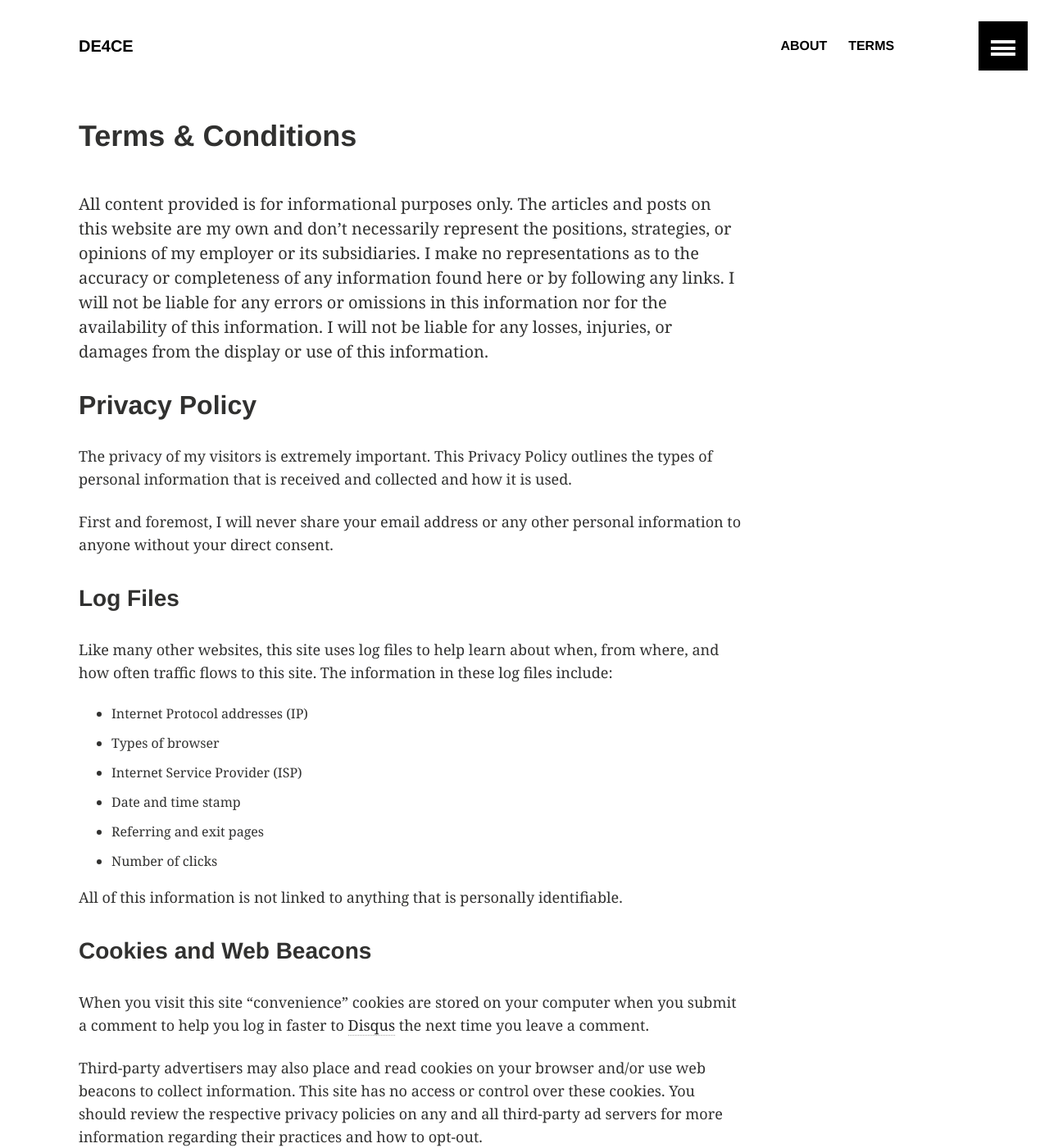
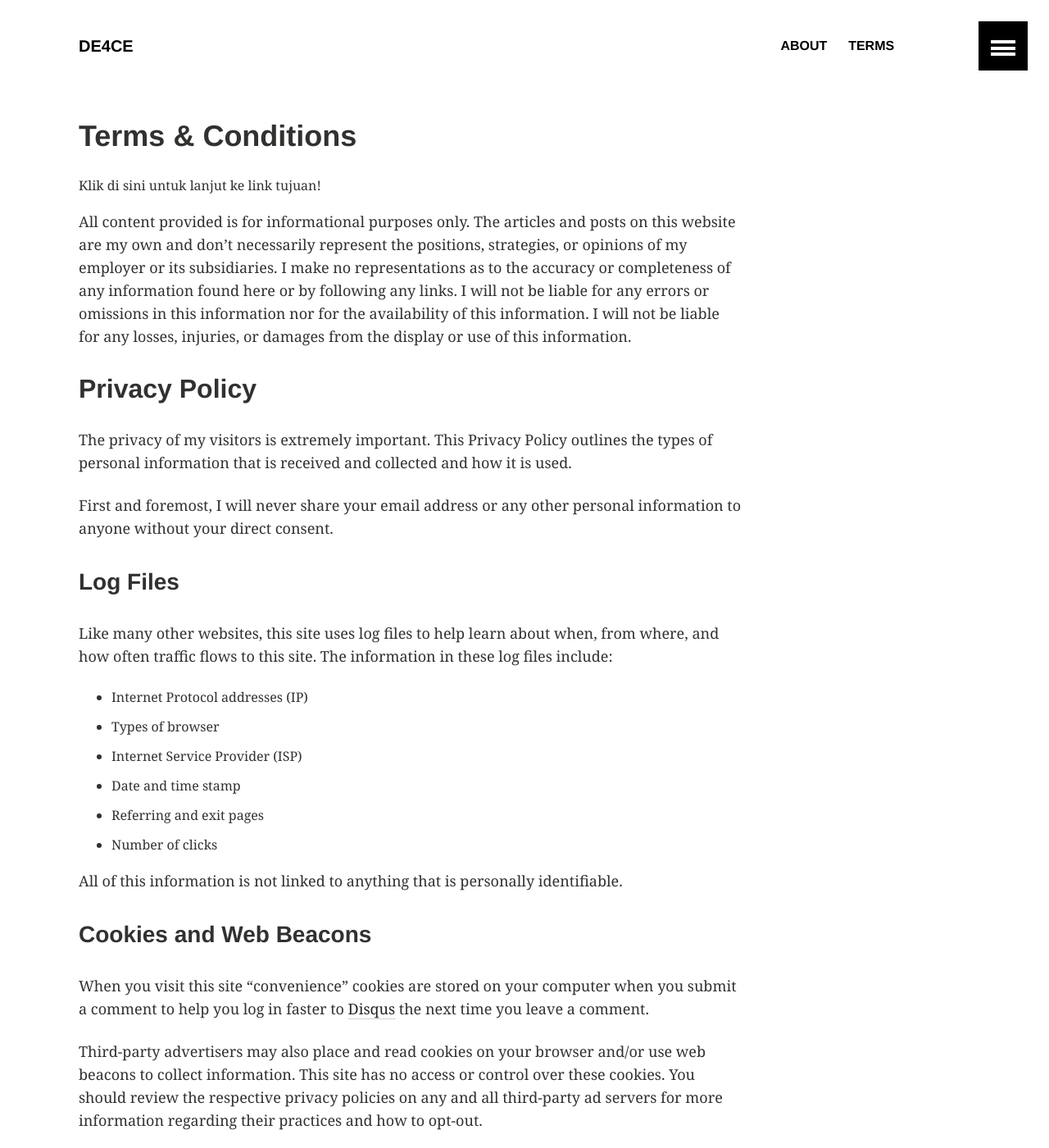
Before and after one commit to De4ce/deace, a Jekyll site: the page built from terms/index.md, in a window 1280 px wide and 1400 px high. Shown: the whole window at 82% size. Built offline with Jekyll 4.4.1, drawn with Linux system fonts in a browser that asks for light colours; some of the changed text lies outside the part shown.

Commit message:
Update safelink

```diff
--- a/_includes/safelink.html
+++ b/_includes/safelink.html
@@ -29,5 +29,5 @@ function a_to_fa()
 </script>
 
 <script type="text/javascript">
- document.write("<span style=\"cursor: pointer;\" onclick=\"changeLink();\">Mau lanjut gan? Klik si sini</span>");
+ document.write("<span style=\"cursor: pointer;text-align: center;\" onclick=\"changeLink();\">Klik di sini untuk lanjut ke link tujuan!</span>");
 </script>
--- a/_layouts/article.html
+++ b/_layouts/article.html
@@ -18,8 +18,8 @@ layout: default
 		</div>
 		<div class="inner-wrap">
 			<div id="content" class="page-content" itemprop="articleBody">
+				{% include safelink.html %}
 				{{ content }}
-				{% include safelink.html %}
 				<hr />
 				<footer class="page-footer">
 					{% if page.categories %}{% include page-author.html %}{% endif %}
```
